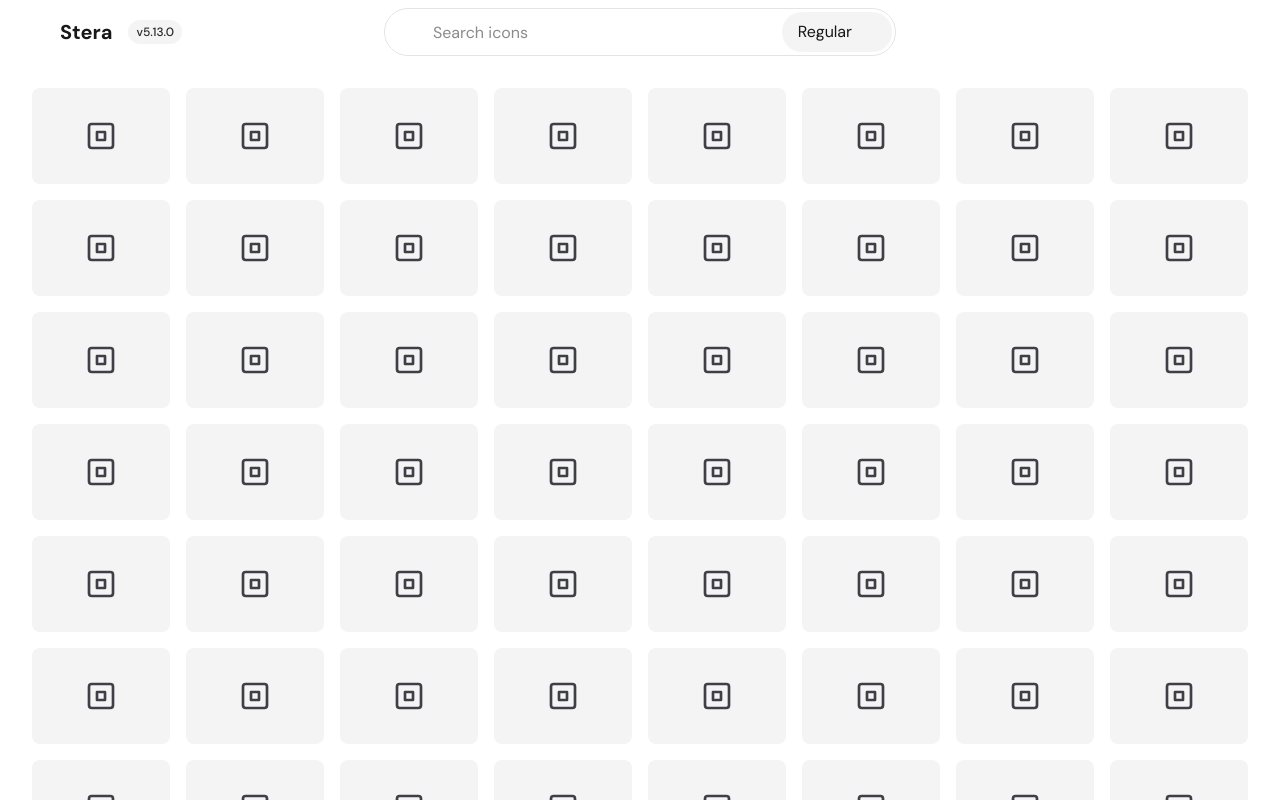
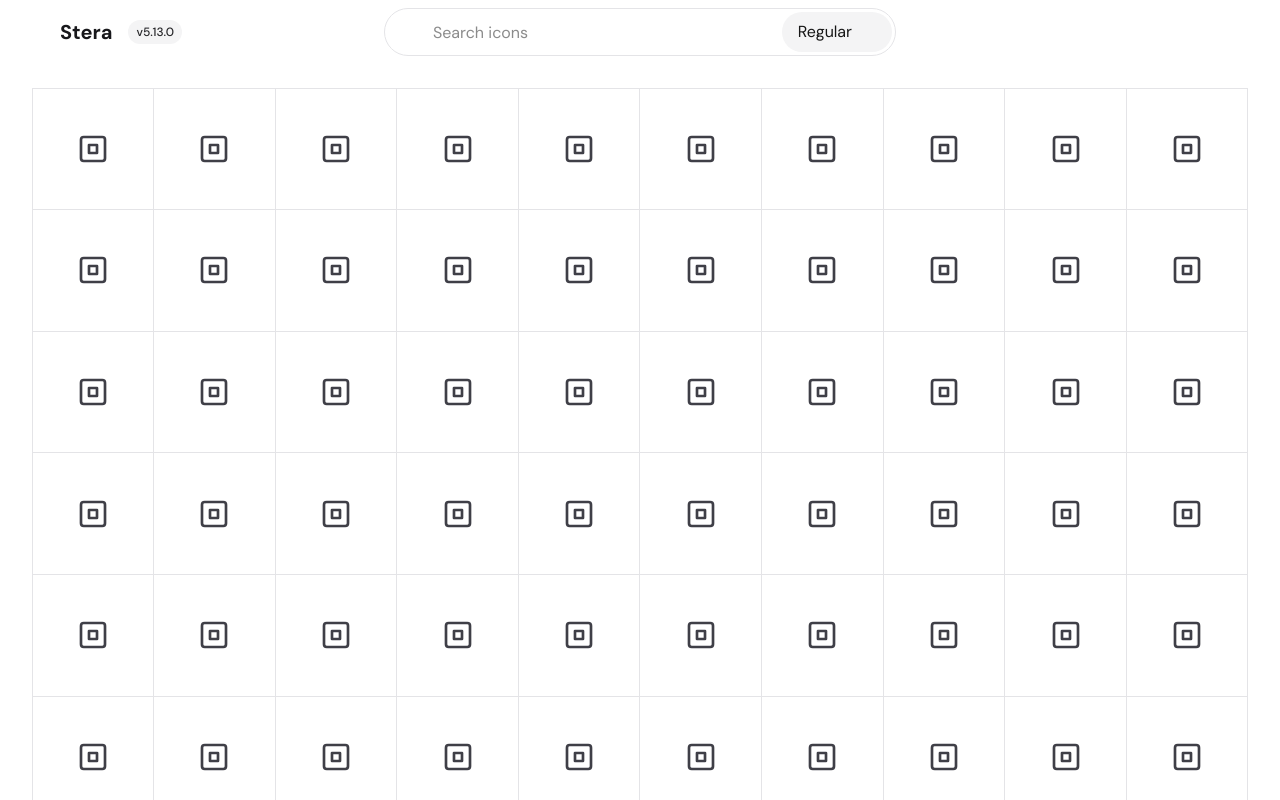
Before and after one commit to chazgiese/Stera-Website, a Next.js app: page / in a window 1280 px wide. Shown: the top 800 px of the page. Built offline with nearby package versions, Linux system fonts and the light colour scheme; some icons are missing.

Commit message:
updated icon grid design

```diff
--- a/src/components/IconCard.tsx
+++ b/src/components/IconCard.tsx
@@ -13,11 +13,11 @@ export default function IconCard({ icon, onIconClick, variant = 'regular' }: Ico
 
   return (
     <div
-      className="group relative bg-zinc-100 hover:bg-zinc-200 dark:bg-zinc-900 dark:hover:bg-zinc-800 rounded-lg p-4 transition-all duration-200 cursor-pointer"
+      className="relative flex items-center justify-center hover:bg-zinc-200 dark:hover:bg-zinc-900 p-4 transition-all duration-200 cursor-pointer border border-zinc-200 dark:border-zinc-900 aspect-square -m-[.5px]"
       onClick={() => onIconClick(icon)}
     >
       {/* Icon Display */}
-      <div className="flex items-center justify-center h-16">
+      <div className="">
         <DynamicIcon
           iconName={icon.name}
           variant={variant}
--- a/src/components/IconGrid.tsx
+++ b/src/components/IconGrid.tsx
@@ -60,9 +60,7 @@ export default function IconGrid({ icons, onIconClick, loading = false, selected
 
   return (
     <div className="
-      grid grid-cols-3 sm:grid-cols-4 md:grid-cols-6 lg:grid-cols-8 xl:grid-cols-8
-      gap-4
-      pb-8
+      grid grid-cols-4 sm:grid-cols-5 md:grid-cols-6 lg:grid-cols-8 xl:grid-cols-10
     ">
       {icons.map((icon) => (
         <IconCard
```
